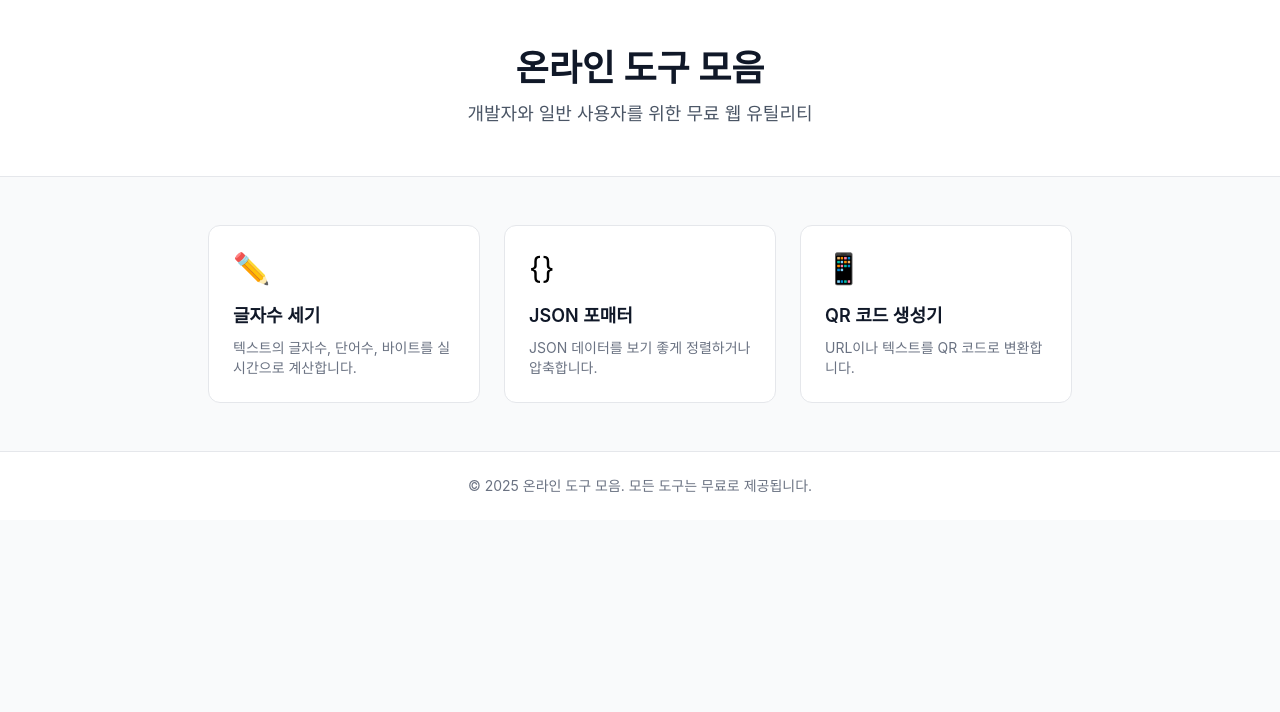
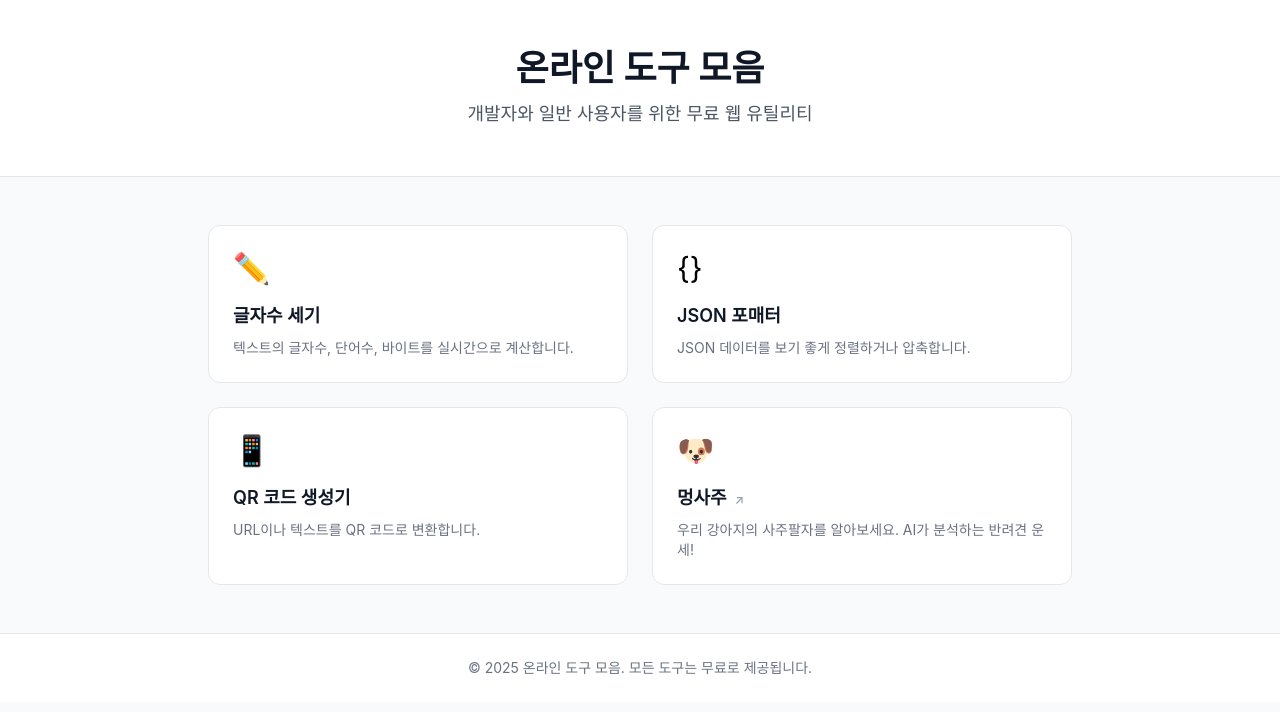
Before and after one commit to kimbj07/online-tools, a React (Vite) app: page / in a window 1280 px wide. Shown: the top 712 px of the page. Built offline with nearby package versions, Linux system fonts and the light colour scheme.

Commit message:
feat: 멍사주 외부 링크 추가 + 2열 그리드 레이아웃

```diff
--- a/src/pages/Home.tsx
+++ b/src/pages/Home.tsx
@@ -20,6 +20,13 @@ const tools = [
     path: '/qr-generator',
     icon: '📱',
   },
+  {
+    title: '멍사주',
+    description: '우리 강아지의 사주팔자를 알아보세요. AI가 분석하는 반려견 운세!',
+    path: 'https://mengsaju.vercel.app/',
+    icon: '🐶',
+    external: true,
+  },
 ]
 
 export default function Home() {
@@ -37,20 +44,29 @@ export default function Home() {
           </div>
         </header>
         <main className="max-w-4xl mx-auto px-4 py-12">
-          <div className="grid grid-cols-1 md:grid-cols-3 gap-6">
-            {tools.map((tool) => (
-              <Link
-                key={tool.path}
-                to={tool.path}
-                className="block bg-white rounded-xl border border-gray-200 p-6 hover:shadow-lg hover:border-blue-300 transition-all group"
-              >
+          <div className="grid grid-cols-1 md:grid-cols-2 gap-6">
+            {tools.map((tool) => {
+              const className = "block bg-white rounded-xl border border-gray-200 p-6 hover:shadow-lg hover:border-blue-300 transition-all group"
+              const content = (
+                <>
                   <div className="text-3xl mb-4">{tool.icon}</div>
                   <h2 className="text-lg font-semibold text-gray-900 group-hover:text-blue-600 transition-colors mb-2">
                     {tool.title}
+                    {'external' in tool && <span className="text-xs text-gray-400 ml-2">↗</span>}
                   </h2>
                   <p className="text-sm text-gray-500">{tool.description}</p>
+                </>
+              )
+              return 'external' in tool ? (
+                <a key={tool.path} href={tool.path} target="_blank" rel="noopener noreferrer" className={className}>
+                  {content}
+                </a>
+              ) : (
+                <Link key={tool.path} to={tool.path} className={className}>
+                  {content}
                 </Link>
-            ))}
+              )
+            })}
           </div>
         </main>
         <footer className="border-t border-gray-200 bg-white">
```
Lines whose indentation alone changed are shown as unchanged.
